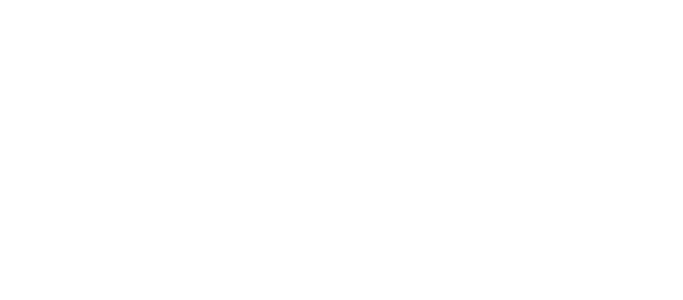
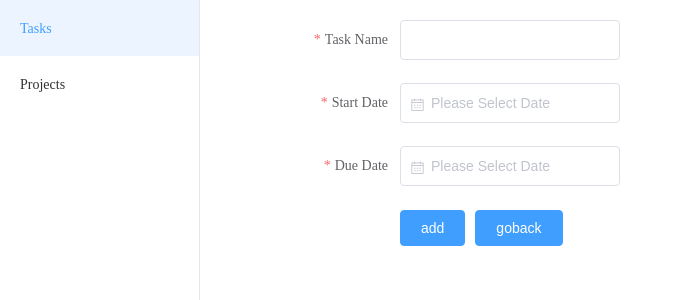
Before and after one commit to HLN177/ToDoList-Web, a Vue app: page /tasksConfig in a window 1280 px wide. Shown: the top 300 px of the page, without its empty margins (0-683 px from the left). Built offline with nearby package versions, Linux system fonts and the light colour scheme.

Commit message:
feat: router and task page

```diff
--- /dev/null
+++ b/src/api/apiService.js
@@ -0,0 +1,31 @@
+import service from "./axios";
+
+const URL = {
+  TASK: '/api/task',
+  TASK_BY_ID: '/api/task/<id>',
+  PROJECT: '/api/project',
+  PROJECT_BY_ID: '/api/project/<id>',
+  ADD_TASKS_TO_PROJECT: '/api/project/addTasksToProject',
+  PROJECT_BY_NAME: '/api/project/getTaskByProjectName?name=<name>',
+};
+
+const apiService = {
+  createTask(data) {
+    const url = URL.TASK;
+    return service.post(url, data);
+  },
+  getTaskList() {
+    const url = URL.TASK;
+    return service.get(url);
+  },
+  updateTask(id, data) {
+    const url = URL.TASK_BY_ID.replace('<id>', id)
+    return service.put(url, data);
+  },
+  deleteTask(id) {
+    const url = URL.TASK_BY_ID.replace('<id>', id)
+    return service.delete(url);
+  }
+};
+
+export default apiService;
--- /dev/null
+++ b/src/api/axios.js
@@ -0,0 +1,11 @@
+import axios from 'axios';
+
+const service = axios.create();
+
+service.interceptors.response.use(
+  res => {
+    return res.data;
+  }
+)
+
+export default service;
--- a/src/components/NavBar/NavBar.vue
+++ b/src/components/NavBar/NavBar.vue
@@ -32,16 +32,6 @@
       menuItems
     };
   },
-  computed: {
-  },
-  watch: {
-
-  },
-  mounted() {
-  },
-  beforeDestroy() {
-
-  },
   methods: {
   }
 };
--- a/src/router/index.js
+++ b/src/router/index.js
@@ -1,7 +1,9 @@
 import Vue from 'vue'
 import VueRouter from 'vue-router'
-// import HomeView from '../views/HomeView.vue'
 const DashboardView = () => import('../views/DashboardView.vue');
+const TasksPage = () => import('../views/Tasks/TasksPage.vue');
+const TasksConfig = () => import('../views/Tasks/TasksConfig.vue');
+const ProjectsPage = () => import('../views/Projects/ProjectsPage.vue');
 
 Vue.use(VueRouter)
 
@@ -12,27 +14,26 @@
     {
       path: '/',
       name: 'dashboard',
-      // redirect: '/test',
-      component: DashboardView
+      redirect: '/tasks',
+      component: DashboardView,
+      children: [
+        {
+          path: 'tasks',
+          name: 'tasks',
+          component: TasksPage
+        },
+        {
+          path: 'tasksConfig',
+          name: 'tasksConfig',
+          component: TasksConfig
+        },
+        {
+          path: 'projects',
+          name: 'projects',
+          component: ProjectsPage
+        }
+      ]
     }
-    // {
-    //   path: '/',
-    //   name: 'home',
-    //   component: HomeView
-    // },
-    // {
-    //   path: '/about',
-    //   name: 'about',
-    //   // route level code-splitting
-    //   // this generates a separate chunk (About.[hash].js) for this route
-    //   // which is lazy-loaded when the route is visited.
-    //   component: () => import('../views/AboutView.vue')
-    // },
-    // {
-    //   path: '/test',
-    //   name: 'test',
-    //   component: () => import('../components/TestPage.vue')
-    // }
   ]
 })
 
--- /dev/null
+++ b/src/views/Projects/ProjectsPage.vue
@@ -0,0 +1,50 @@
+<template>
+  <div class="about">
+    {{count}}
+  project
+  </div>
+</template>
+
+<script>
+import { mapState } from 'vuex';
+export default {
+  name: 'ProjectsPage',
+  components: {
+  },
+  props: {
+
+  },
+  data() {
+    return {
+    };
+  },
+  computed: {
+    ...mapState({
+      count: state => state.count
+    })
+  },
+  watch: {
+
+  },
+  mounted() {
+  },
+  beforeDestroy() {
+
+  },
+  methods: {
+  }
+};
+</script>
+<style lang="less" scoped>
+// .fuck {
+//   width: 100%;
+//   height: 100%;
+// }
+@media (min-width: 1024px) {
+  .about {
+    min-height: 100vh;
+    display: flex;
+    align-items: center;
+  }
+}
+</style>
--- /dev/null
+++ b/src/views/Tasks/TasksConfig.vue
@@ -0,0 +1,126 @@
+<template>
+  <div class="config-container">
+    <el-form
+      ref="form"
+      label-width="180px"
+      :model="form"
+      :rules="rules"
+    >
+      <el-form-item label="Task Name" prop="name">
+        <el-input v-model="form.name" style="width: 220px"></el-input>
+      </el-form-item>
+      <el-form-item label="Start Date" prop="startDate">
+        <el-date-picker
+          v-model="form.startDate"
+          type="date"
+          placeholder="Please Select Date"
+        >
+        </el-date-picker>
+      </el-form-item>
+      <el-form-item label="Due Date" prop="dueDate">
+        <el-date-picker
+          v-model="form.dueDate"
+          type="date"
+          placeholder="Please Select Date"
+        >
+        </el-date-picker>
+      </el-form-item>
+      <el-form-item>
+        <el-button
+          type="primary"
+          size="medium"
+          @click="submitForm"
+        >
+          add
+        </el-button>
+        <el-button
+          type="primary"
+          size="medium"
+          @click="backToList"
+        >
+          goback
+        </el-button>
+      </el-form-item>
+    </el-form>
+
+  </div>
+</template>
+
+<script>
+import apiService from '../../api/apiService';
+
+export default {
+  name: 'TasksConfig',
+  components: {
+  },
+  props: {
+
+  },
+  data() {
+    return {
+      taskId: '',
+      form: {
+        taskName: '',
+        startDate: '',
+        dueDate: ''
+      },
+      rules: {
+        name: [
+          { required: true, message: 'Please input task name.', trigger: 'blur' }
+        ],
+        startDate: [
+          { type: 'date', required: true, message: 'Please select start date', trigger: 'change' }
+        ],
+        dueDate: [
+          { type: 'date', required: true, message: 'Please select due date', trigger: 'change' }
+        ]
+      }
+    };
+  },
+  computed: {
+  },
+  watch: {
+
+  },
+  mounted() {
+    this.init();
+  },
+  methods: {
+    init() {
+      const {params: taskId = ''} = this.$route;
+      if (taskId) {
+        this.taskId = taskId;
+      }
+    },
+    backToList() {
+      this.$router.push({name: 'dashboard'});
+    },
+    submitForm() {
+      this.$refs['form'].validate(valid => {
+        if (valid) {
+          this.handleAdd();
+        }
+      });
+    },
+    async handleAdd() {
+      const data = {
+        TaskName: this.form.name,
+        StartDate: this.form.startDate,
+        DueDate: this.form.dueDate
+      };
+      await apiService.createTask(data);
+      this.$message({
+        message: 'Success',
+        type: 'success'
+      });
+      this.backToList();
+    }
+  }
+};
+</script>
+<style lang="less" scoped>
+.config-container {
+  width: 100%;
+  height: 100%;
+}
+</style>
--- /dev/null
+++ b/src/views/Tasks/TasksPage.vue
@@ -0,0 +1,114 @@
+<template>
+  <div class="task-container">
+    <div class="control-bar">
+      <el-button
+        type="primary"
+        size="medium"
+        @click="toAddPage"
+      >
+        Add
+      </el-button>
+      <!-- <el-button
+        type="primary"
+        size="medium"
+        :disabled="disableDelete"
+        @click="handleDelete"
+      >
+        Delete
+      </el-button> -->
+    </div>
+    <el-table
+      ref="task-table"
+      :data="tableData"
+      @selection-change="handleSelection"
+    >
+      <!-- <el-table-column
+        type="selection"
+        width="55">
+      </el-table-column> -->
+      <el-table-column
+        label="Task Name"
+        prop="TaskName"
+      >
+      </el-table-column>
+      <el-table-column
+        label="Start Date"
+        prop="StartDate"
+      >
+      </el-table-column>
+      <el-table-column
+        label="Due Date"
+        prop="DueDate"
+      >
+      </el-table-column>
+      <el-table-column
+        label="Status"
+        prop="Status"
+      >
+      </el-table-column>
+      <el-table-column label="Operation">
+        <template slot-scope="scope">
+          <el-button @click="handleDelete(scope.row)" type="text" size="small">Delete</el-button>
+          <!-- <el-button type="text" size="small">编辑</el-button> -->
+        </template>
+      </el-table-column>
+    </el-table>
+  </div>
+</template>
+
+<script>
+import apiService from '../../api/apiService';
+
+export default {
+  name: 'TasksPage',
+  components: {
+  },
+  props: {
+
+  },
+  data() {
+    return {
+      tableData: [],
+      selectedTask: []
+    };
+  },
+  computed: {
+    disableDelete() {
+      return !this.selectedTask.length;
+    }
+  },
+  watch: {
+
+  },
+  mounted() {
+    this.getList();
+  },
+  methods: {
+    async getList() {
+      const result = await apiService.getTaskList();
+      this.tableData = result;
+    },
+    handleSelection(selectedArr) {
+      this.selectedTask = selectedArr.map(item => item._id);
+    },
+    toAddPage() {
+      this.$router.push({name: 'tasksConfig'});
+    },
+    async handleDelete(row) {
+      const {_id: id} = row;
+      await apiService.deleteTask(id);
+      this.$message({
+        message: 'Delete Success',
+        type: 'success'
+      });
+      this.getList();
+    }
+  }
+};
+</script>
+<style lang="less" scoped>
+.task-container {
+  width: 100%;
+  height: 100%;
+}
+</style>
--- a/vite.config.js
+++ b/vite.config.js
@@ -17,5 +17,10 @@
     alias: {
       '@': fileURLToPath(new URL('./src', import.meta.url))
     }
+  },
+  server: {
+    proxy: {
+      '/api': 'http://localhost:3000'
+    }
   }
 })
```
